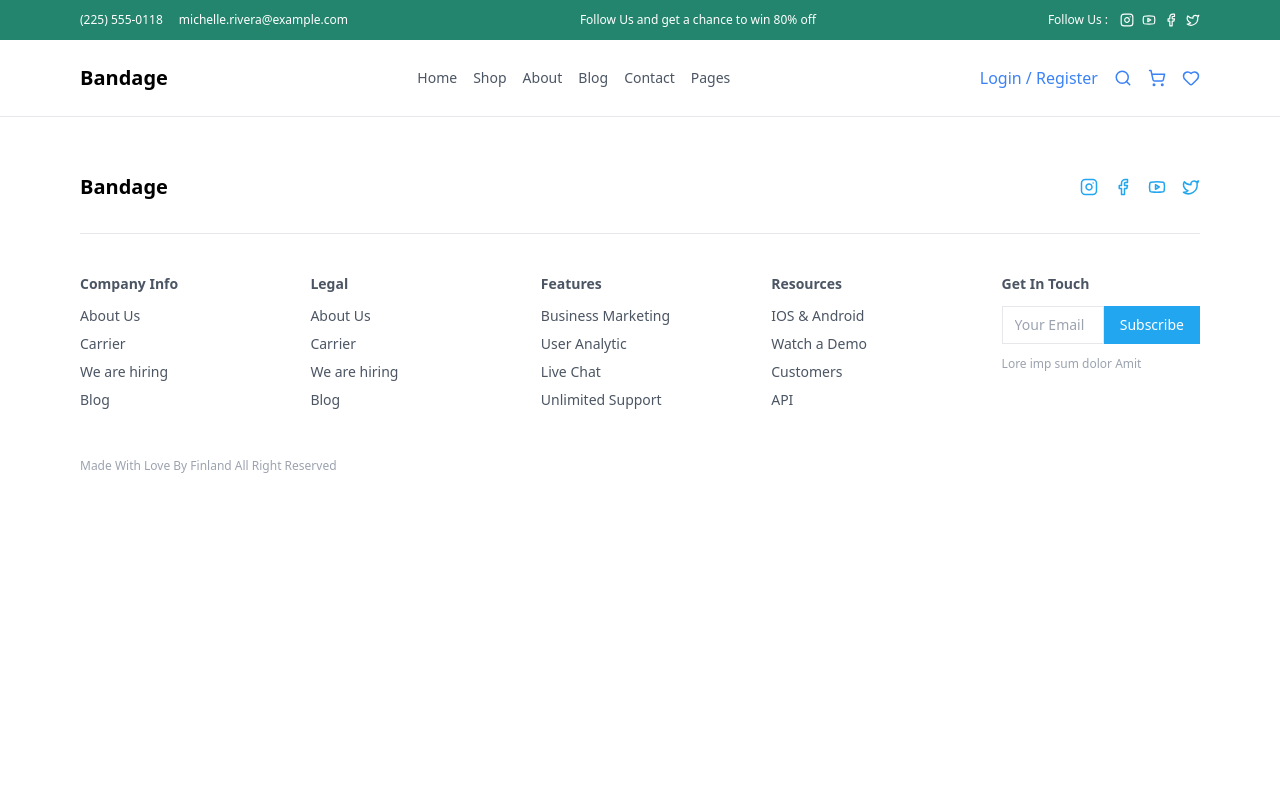
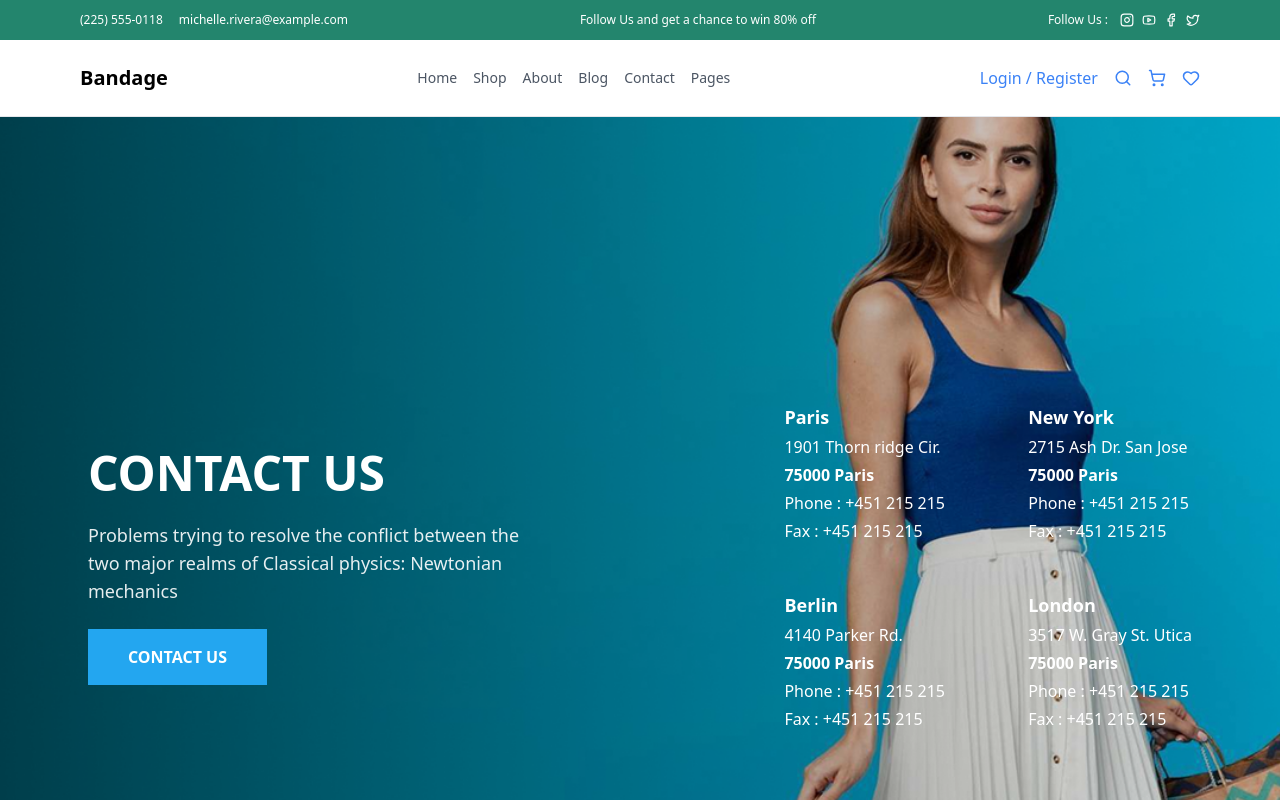
Before and after one commit to muhammeTopcu/e-commerce, a React (Vite) app: page /contact in a window 1280 px wide. Shown: the top 800 px of the page. Built offline with nearby package versions, Linux system fonts and the light colour scheme.

Commit message:
T05: add contact page layout

```diff
--- a/src/App.jsx
+++ b/src/App.jsx
@@ -3,6 +3,7 @@ import PageContent from "./layout/PageContent";
 import HomePage from "./pages/HomePage";
 import ShopPage from "./pages/ShopPage";
 import ProductDetailPage from "./pages/ProductDetailPage";
+import ContactPage from "./pages/ContactPage";
 
 function App() {
   return (
@@ -11,6 +12,7 @@ function App() {
         <Route path="/" element={<HomePage />} />
         <Route path="/shop" element={<ShopPage />} />
         <Route path="/product/:id" element={<ProductDetailPage />} />
+        <Route path="/contact" element={<ContactPage />} />
       </Routes>
     </PageContent>
   );
--- /dev/null
+++ b/src/pages/ContactPage.jsx
@@ -0,0 +1,95 @@
+import contactbackground from "../assets/contact/contactbackground.png";
+
+function ContactPage() {
+  return (
+    <div className="flex flex-col">
+      <section className="relative h-[900px] overflow-hidden">
+        {/* BACKGROUND IMAGE */}
+        <div
+          className="absolute inset-0 bg-no-repeat"
+          style={{
+            backgroundImage: `url(${contactbackground})`,
+            backgroundSize: "cover",
+            backgroundPosition: "center center",
+          }}
+        />
+
+        {/* CONTENT */}
+        <div className="relative z-10 max-w-6xl mx-auto px-6 h-full grid grid-cols-1 md:grid-cols-2 items-center">
+          {/* LEFT CONTENT */}
+          <div className="flex flex-col gap-6 text-center md:text-left mt-32 md:mt-0">
+            <h1 className="text-4xl md:text-5xl font-bold text-white">
+              CONTACT US
+            </h1>
+
+            <p className="text-base md:text-lg max-w-md mx-auto md:mx-0 text-white/90">
+              Problems trying to resolve the conflict between the two major
+              realms of Classical physics: Newtonian mechanics
+            </p>
+
+            <button className="bg-[#23A6F0] text-white px-10 py-4 text-sm md:text-base font-semibold w-fit mx-auto md:mx-0">
+              CONTACT US
+            </button>
+          </div>
+
+          {/* RIGHT – LOCATIONS (DESKTOP) */}
+          <div className="hidden md:flex justify-end">
+            <div className="grid grid-cols-2 gap-x-20 gap-y-12 text-base text-white">
+              <div className="space-y-1">
+                <h3 className="font-semibold text-lg">Paris</h3>
+                <p>1901 Thorn ridge Cir.</p>
+                <p className="font-semibold">75000 Paris</p>
+                <p>Phone : +451 215 215</p>
+                <p>Fax : +451 215 215</p>
+              </div>
+
+              <div className="space-y-1">
+                <h3 className="font-semibold text-lg">New York</h3>
+                <p>2715 Ash Dr. San Jose</p>
+                <p className="font-semibold">75000 Paris</p>
+                <p>Phone : +451 215 215</p>
+                <p>Fax : +451 215 215</p>
+              </div>
+
+              <div className="space-y-1">
+                <h3 className="font-semibold text-lg">Berlin</h3>
+                <p>4140 Parker Rd.</p>
+                <p className="font-semibold">75000 Paris</p>
+                <p>Phone : +451 215 215</p>
+                <p>Fax : +451 215 215</p>
+              </div>
+
+              <div className="space-y-1">
+                <h3 className="font-semibold text-lg">London</h3>
+                <p>3517 W. Gray St. Utica</p>
+                <p className="font-semibold">75000 Paris</p>
+                <p>Phone : +451 215 215</p>
+                <p>Fax : +451 215 215</p>
+              </div>
+            </div>
+          </div>
+        </div>
+
+        {/* MOBILE LOCATIONS */}
+        <div className="relative z-10 md:hidden px-6 pb-20 space-y-12 text-base text-white">
+          {[
+            ["Paris", "1901 Thorn ridge Cir."],
+            ["Berlin", "4140 Parker Rd."],
+            ["New York", "2715 Ash Dr. San Jose"],
+            ["London", "3517 W. Gray St. Utica"],
+          ].map(([city, addr]) => (
+            <div key={city} className="space-y-1">
+              <h3 className="font-semibold text-lg">{city}</h3>
+              <p>{addr}</p>
+              <p className="font-semibold">75000 Paris</p>
+              <p>Phone : +451 215 215</p>
+              <p>Fax : +451 215 215</p>
+            </div>
+          ))}
+        </div>
+      </section>
+    </div>
+  );
+}
+
+export default ContactPage;
```
Also changed, not shown: src/assets/contact/contactbackground.png (added).
